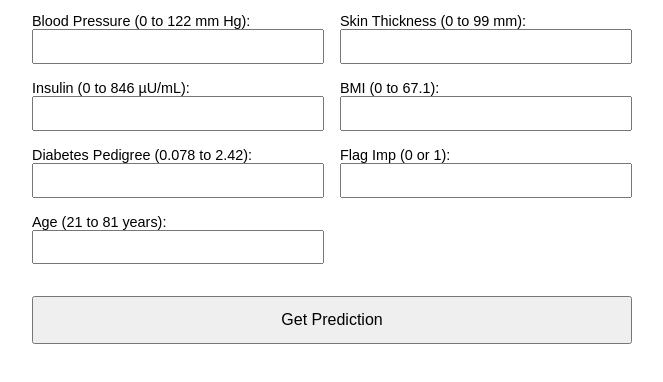
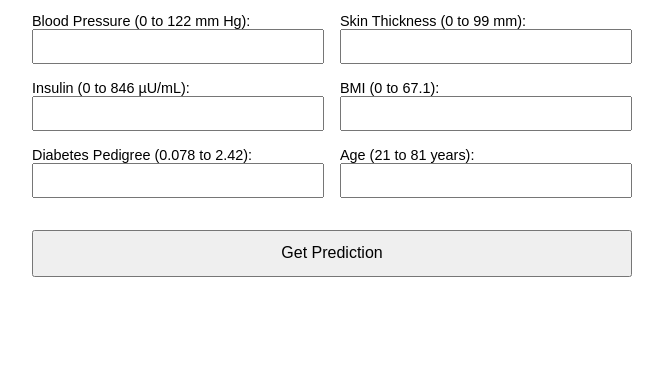
Before and after one commit to RobWiederstein/pimapy-app, a plain HTML site: page index.html in a window 1280 px wide. Shown: the part 144-526 px from the top of the page, without its empty margins (308-971 px from the left). Drawn offline with Linux system fonts and the light colour scheme.

Commit message:
drop flag_imp block

```diff
--- a/index.html
+++ b/index.html
@@ -38,9 +38,6 @@
     <label>Diabetes Pedigree (0.078 to 2.42):
       <input type="number" name="dbts_pdgr" step="any" min="0.078" max="2.42" required>
     </label>
-    <label>Flag Imp (0 or 1):
-      <input type="number" name="flag_imp" min="0" max="1" required>
-    </label>
     <label>Age (21 to 81 years):
       <input type="number" name="age" step="1" min="21" max="81" required>
     </label>
@@ -54,6 +51,9 @@
       e.preventDefault();
       const data = Object.fromEntries(new FormData(e.target).entries());
       for (let key in data) data[key] = Number(data[key]);
+
+      // Manually add flag_imp since the input is removed
+      data.flag_imp = 0;
 
       document.getElementById('result').textContent = 'Predicting...';
 
```
